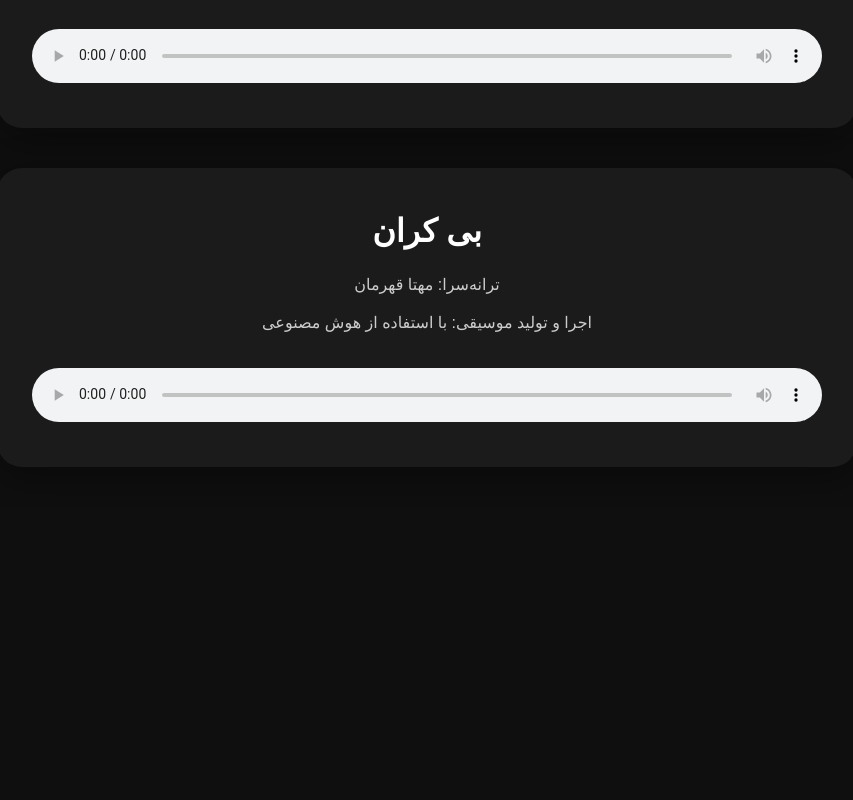
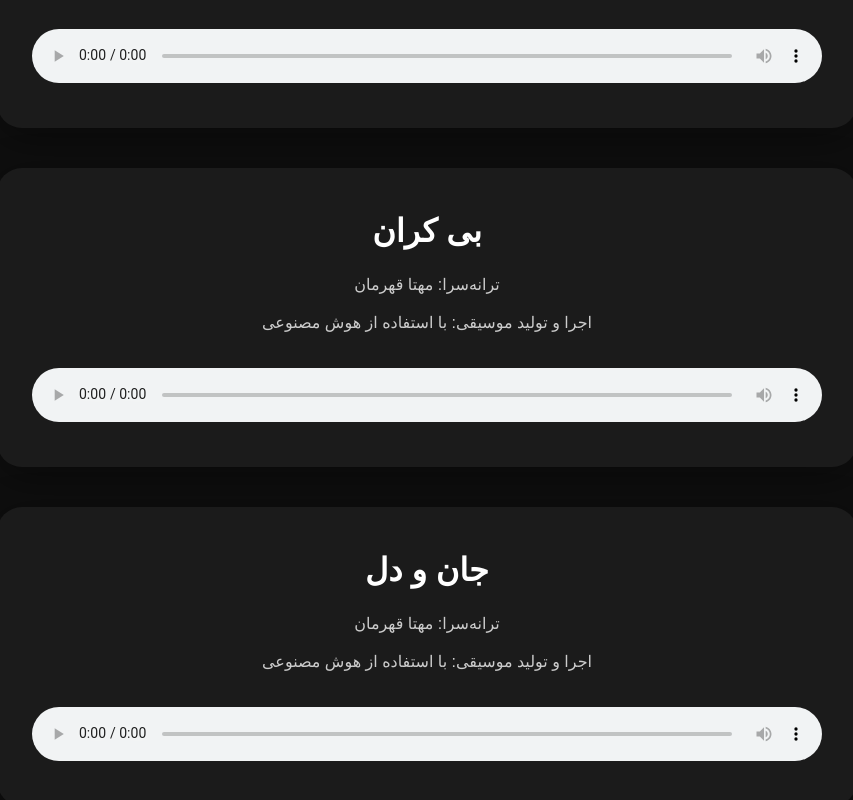
Before and after one commit to mahtaghahreman/Mahta_ghahreman, a Next.js app: page /music in a window 1280 px wide. Shown: the part 1595-2395 px from the top of the page, without its empty margins (213-1066 px from the left). Before the commit the page ends 2102 px from the top, so only its background shows below. Built offline with nearby package versions, Linux system fonts and the light colour scheme.

Commit message:
Update page.tsx

```diff
--- a/app/music/page.tsx
+++ b/app/music/page.tsx
@@ -1,7 +1,6 @@
 export default function MusicPage() {
-  return (
-    <main className="lyrics-page">
-      <h1>آهنگ‌ها</h1>
+return ( <main className="lyrics-page"> <h1>آهنگ‌ها</h1>
+
 
   <div className="music-list">
 
@@ -63,7 +62,19 @@ export default function MusicPage() {
       </audio>
     </div>
 
+    <div className="music-card">
+      <h3>جان و دل</h3>
+      <p>ترانه‌سرا: مهتا قهرمان</p>
+      <p>اجرا و تولید موسیقی: با استفاده از هوش مصنوعی</p>
+
+      <audio controls>
+        <source src="/Jan-o-Del.mp3" type="audio/mpeg" />
+      </audio>
+    </div>
+
   </div>
 </main>
+
+
 );
 }
```
Lines whose indentation alone changed are shown as unchanged.
